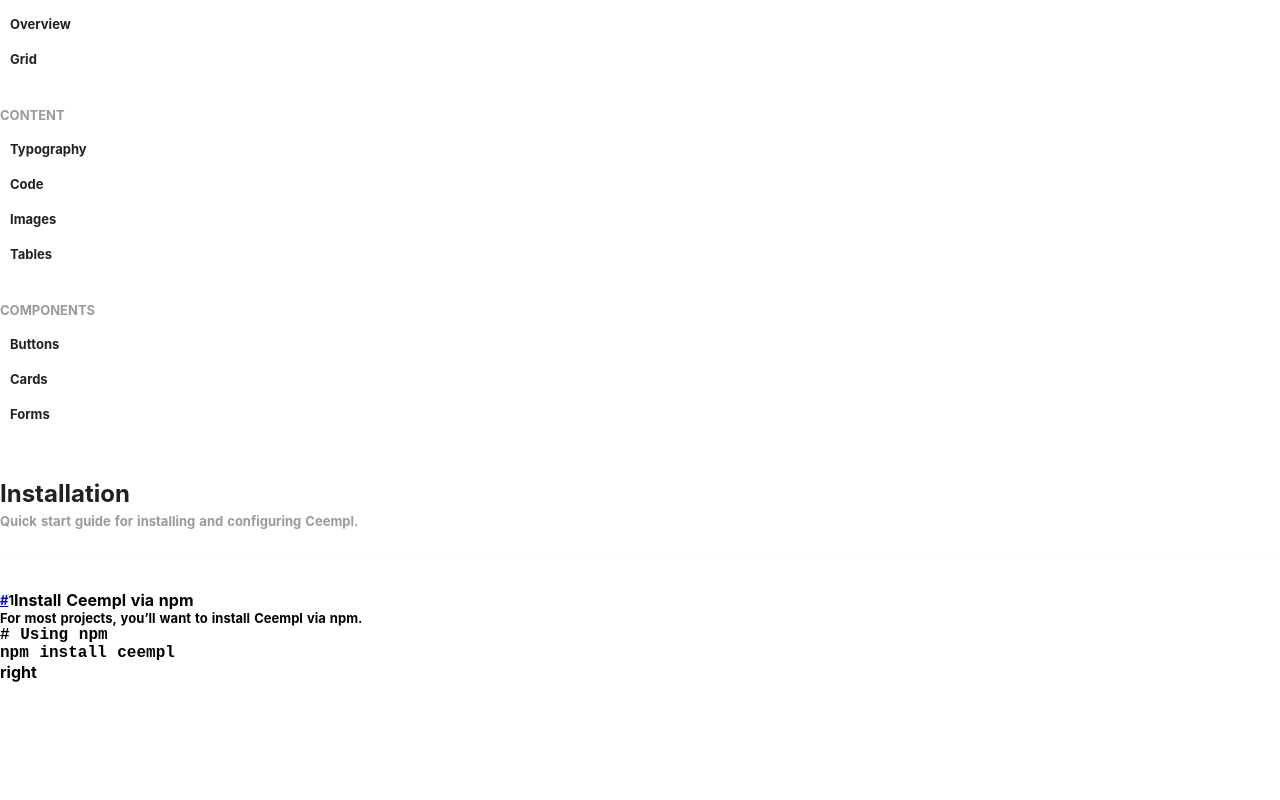
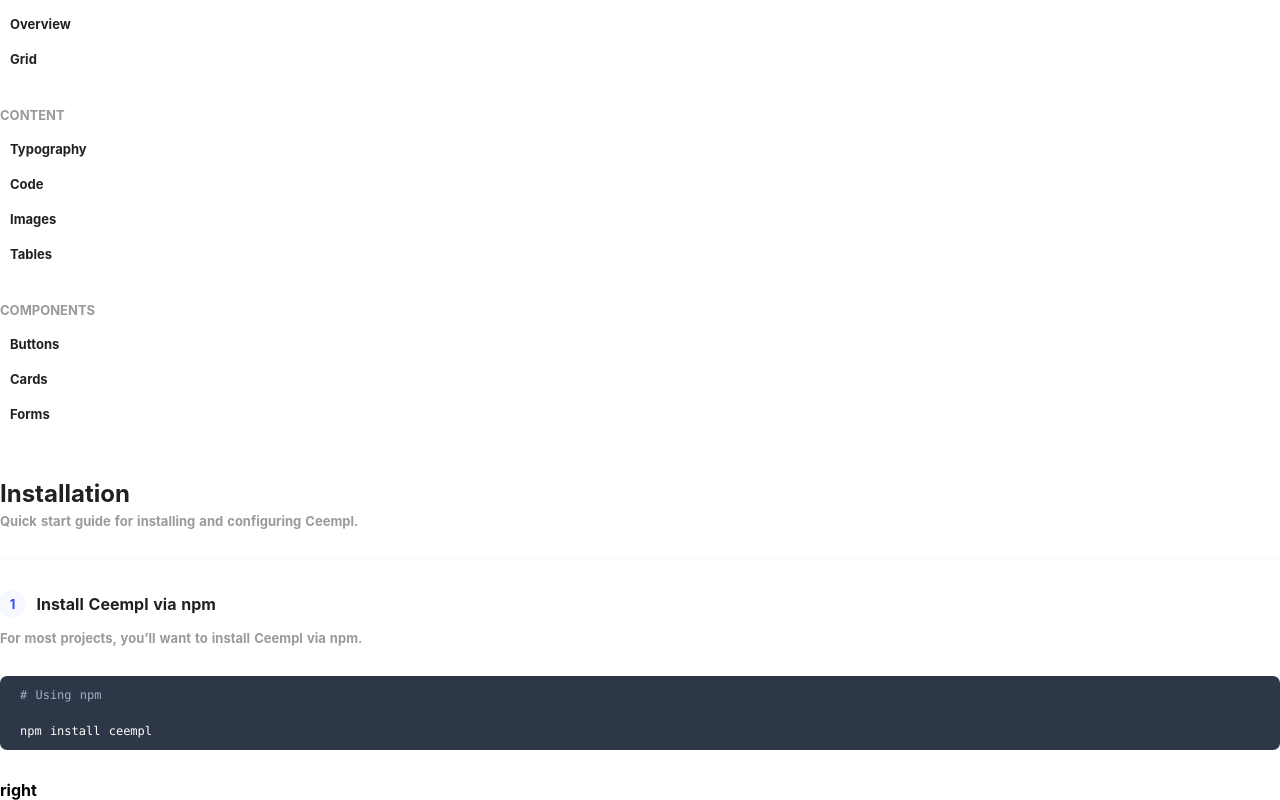
Before and after one commit to ceempl/ceempl-docs, a Nuxt app: page /docs in a window 1280 px wide. Shown: the part 382-1182 px from the top of the page. Before the commit the page ends 1064 px from the top, so only its background shows below. Built offline with nearby package versions, Linux system fonts and the light colour scheme.

Commit message:
modify docs

```diff
--- a/components/Navbar.vue
+++ b/components/Navbar.vue
@@ -33,6 +33,12 @@
 
   p, a, span {
     font-size: 13px;
+  }
+
+  code {
+    font-family: menlo;
+    font-weight: normal;
+    font-size: 12px;
   }
 
   .navbar {
--- a/pages/docs/index.vue
+++ b/pages/docs/index.vue
@@ -20,7 +20,8 @@
                   </div>
                   <p class="description">For most projects, you’ll want to install Ceempl via npm.</p>
                   <div class="code">
-                    <pre><code># Using npm
+                    <pre><code><span class="comment"># Using npm</span>
+
 npm install ceempl</code></pre>
                   </div>
                 </div>
@@ -75,9 +76,60 @@
     margin-top: 30px;
   }
 
+  .main .item:hover .header a {
+    opacity: 1;
+  }
+
   .main .item .header {
     display: flex;
     align-items: center;
+    margin-bottom: 12px;
+  }
+
+  .main .item .header a {
+    margin: 0 10px 0 -20px;
+    opacity: 0;
+    text-decoration: none;
+    color: #9A9A9A;
+    transition: all 100ms ease-in-out;
+  }
+
+  .main .item .header a:hover {
+    color: #212121;
+  }
+
+  .main .item .header span {
+    width: 28px;
+    height: 28px;
+    display: flex;
+    margin-right: 10px;
+    align-items: center;
+    justify-content: center;
+    border-radius: 100px;
+    background-color: #F8F9FF;
+    color: #2F4BFF;
+  }
+
+  .main .item .header h4 {
+    font-size: 16px;
+    color: #212121;
+  }
+
+  .main .item p.description {
+    color: #9A9A9A;
+  }
+
+  .main .item .code {
+    margin: 30px 0;
+    padding: 10px 20px;
+    background: #2D3748;
+    color: #FFF;
+    border-radius: 7px;
+  }
+
+  .main .item .code .comment {
+    font-size: 12px;
+    color: #A0AEC0;
   }
 
 </style>
```
